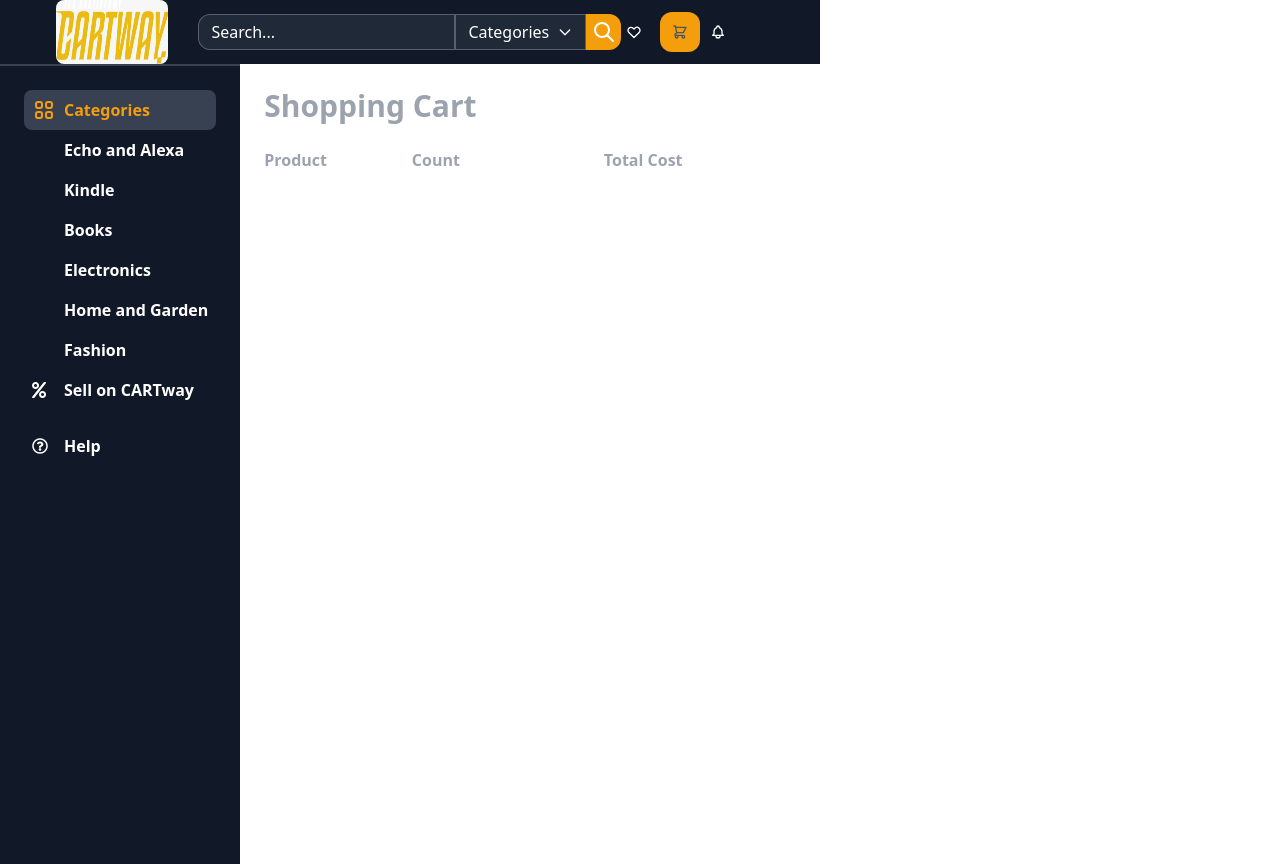
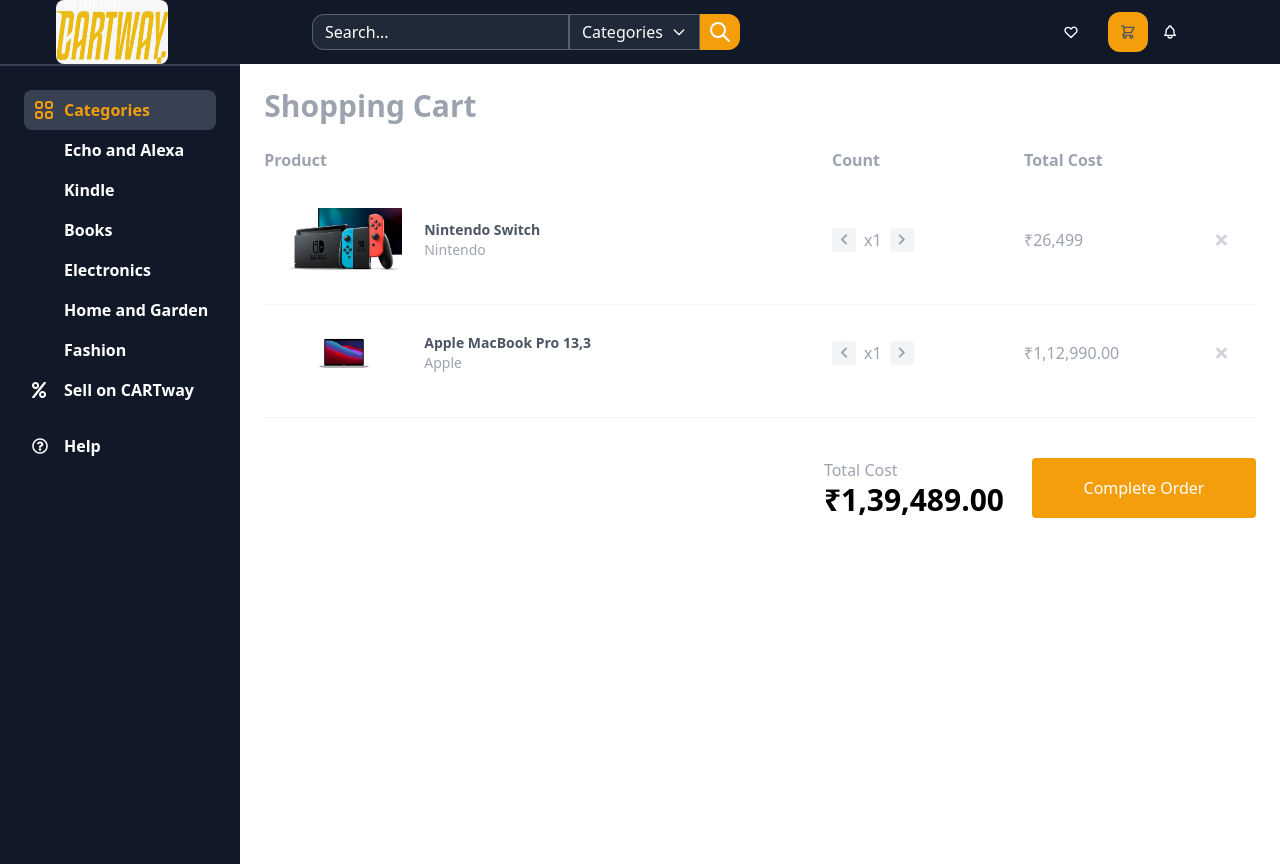
Before and after one commit to RajagopalJahnavi/JahnaviSecondProject, a plain HTML site: page cart.html in a window 1280 px wide. Drawn offline with nearby package versions, Linux system fonts and the light colour scheme.

Commit message:
first commit

```diff
--- a/cart.html
+++ b/cart.html
@@ -14,7 +14,7 @@
     <link rel="stylesheet" href="https://use.fontawesome.com/releases/v5.15.3/css/all.css" integrity="sha384-SZXxX4whJ79/gErwcOYf+zWLeJdY/qpuqC4cAa9rOGUstPomtqpuNWT9wdPEn2fk" crossorigin="anonymous">
 </head>
 <body>
-    <div class="bg-white w-max">
+    <div class="bg-white w-full">
         <div class="header h-16 bg-gray-900 flex items-center">
             <div class="logo w-1/5 h-16 ml-14">
                 <img class="w-28 h-16 rounded-lg" src="Images\cartway.jpeg">
@@ -106,21 +106,75 @@
                     <h2 class="flex-grow">Product</h2>
                     <h2 class="w-48">Count</h2>
                     <h2 class="w-48">Total Cost</h2>
+                    <span class="w-10"></span>
                 </div>
-                <div class="cart-items">
-                    <div class="cart-item">
-                        <div class="cart-item-details">
-
+                <div class="cart-items mt-5">
+                    <div class="cart-item flex items-center pb-4 border-b border-gray-100">
+                        <div class="cart-item-image w-40 h-24 bg-white p-4 rounded-lg">
+                            <img class="w-full h-full object-contain" src="Images\nintendo.png">
                         </div>
-                        <div class="cart-item-counter">
-
+                        <div class="cart-item-details flex-grow">
+                            <div class="cart-item-title font-bold text-sm text-gray-600">
+                                Nintendo Switch
+                            </div>
+                            <div class="cart-item-brand text-sm text-gray-400">
+                                Nintendo
+                            </div>
                         </div>
-                        <div class="cart-item-total-cost">
-
+                        <div class="cart-item-counter w-48 flex items-center">
+                            <div class="chevron-left cursor-pointer text-gray-400 bg-gray-100 rounded h-6 w-6 flex justify-center items-center hover:bg-gray-200 mr-2 cursor-pointer">
+                                <i class="fas fa-chevron-left fa-xs"></i>
+                            </div>
+                            <h4 class="text-gray-400">x1</h4>
+                            <div class="chevron-right cursor-pointer text-gray-400 bg-gray-100 rounded h-6 w-6 flex justify-center items-center hover:bg-gray-200 ml-2 cursor-pointer">
+                                <i class="fas fa-chevron-right fa-xs"></i>
+                            </div>
                         </div>
-                        <div class="cart-item-delete">
-
+                        <div class="cart-item-total-cost w-48 text-gray-400">
+                            ₹26,499
                         </div>
+                        <div class="cart-item-delete w-10 font-bold text-gray-300 cursor-pointer hover:text-gray-400">
+                            <i class="fas fa-times"></i>
+                        </div>
+                    </div>
+                    <div class="cart-item flex items-center pb-4 border-b border-gray-100">
+                        <div class="cart-item-image w-40 h-24 bg-white p-4 rounded-lg">
+                            <img class="w-full h-full object-contain" src="Images\laptop.jpeg">
+                        </div>
+                        <div class="cart-item-details flex-grow">
+                            <div class="cart-item-title font-bold text-sm text-gray-600">
+                                Apple MacBook Pro 13,3
+                            </div>
+                            <div class="cart-item-brand text-sm text-gray-400">
+                                Apple
+                            </div>
+                        </div>
+                        <div class="cart-item-counter w-48 flex items-center">
+                            <div class="chevron-left cursor-pointer text-gray-400 bg-gray-100 rounded h-6 w-6 flex justify-center items-center hover:bg-gray-200 mr-2 cursor-pointer">
+                                <i class="fas fa-chevron-left fa-xs"></i>
+                            </div>
+                            <h4 class="text-gray-400">x1</h4>
+                            <div class="chevron-right cursor-pointer text-gray-400 bg-gray-100 rounded h-6 w-6 flex justify-center items-center hover:bg-gray-200 ml-2 cursor-pointer">
+                                <i class="fas fa-chevron-right fa-xs"></i>
+                            </div>
+                        </div>
+                        <div class="cart-item-total-cost w-48 text-gray-400">
+                            ₹1,12,990.00
+                        </div>
+                        <div class="cart-item-delete w-10 font-bold text-gray-300 cursor-pointer hover:text-gray-400">
+                            <i class="fas fa-times"></i>
+                        </div>
+                    </div>
+                </div>
+                <div class="complete-order flex justify-end mt-10">
+                    <div class="total-cost mr-7">
+                        <h2 class="text-gray-400">Total Cost</h2>
+                        <div class="total-cost-number text-3xl font-bold text-gray">
+                            ₹1,39,489.00
+                        </div>
+                    </div>
+                    <div class="complete-order-button w-56 flex items-center justify-center bg-yellow-500 rounded text-white cursor-pointer hover:bg-yellow-600">
+                        Complete Order
                     </div>
                 </div>
             </div>
```
Also changed, not shown: index.html (+4 -4 lines).
